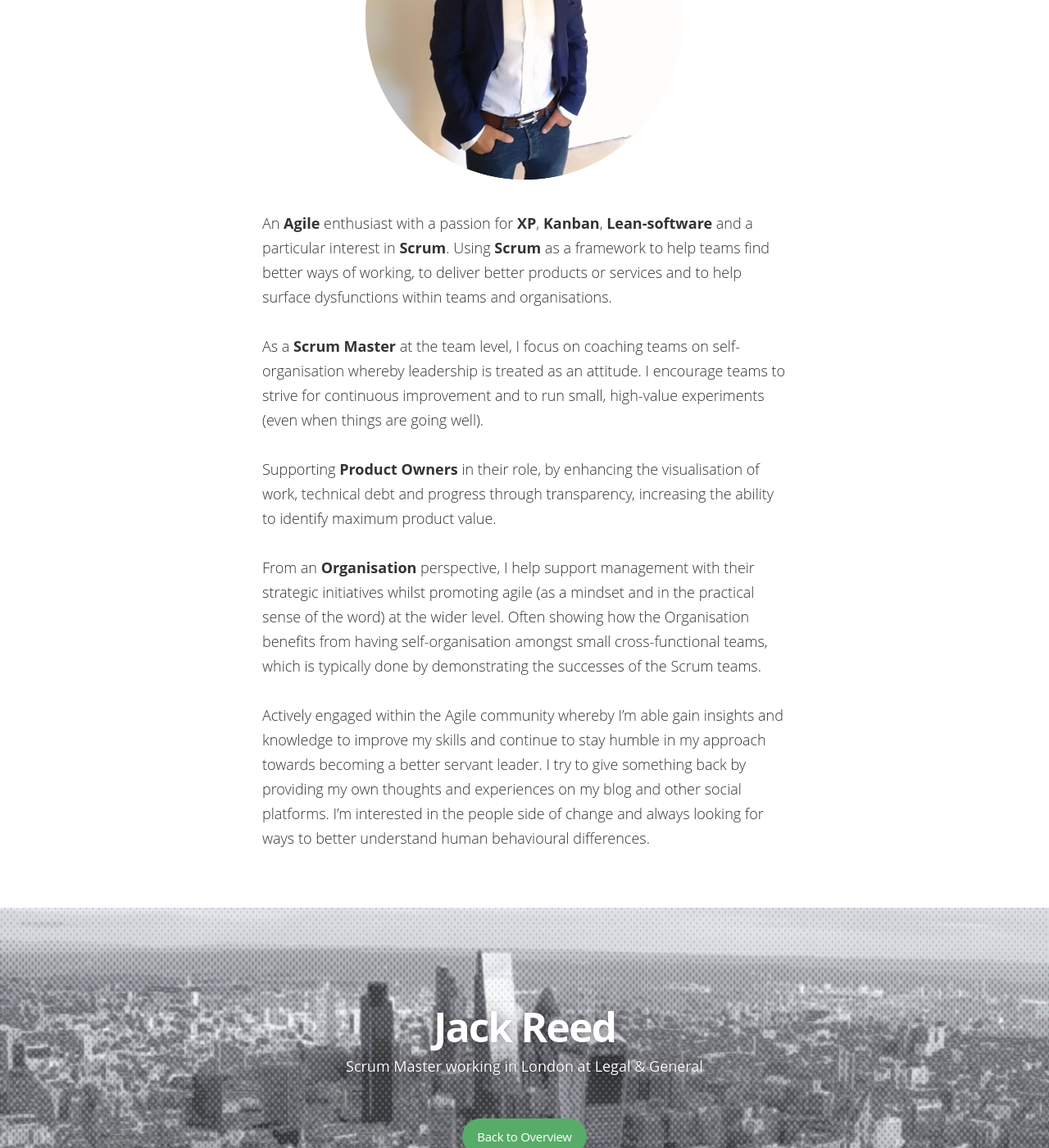
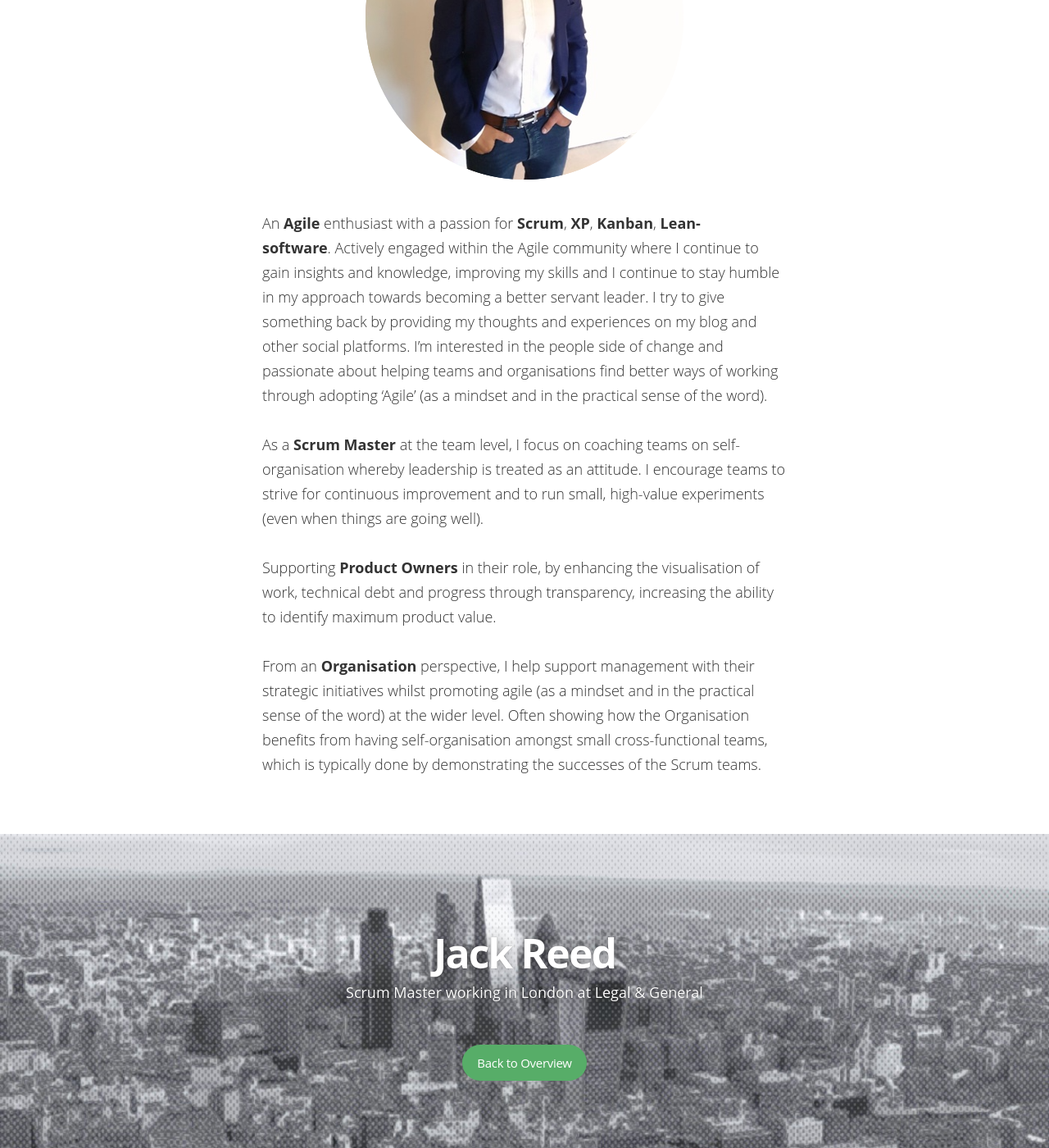
Before and after one commit to IamJackReed/JackReed, a Jekyll site: the page built from about.md, in a window 1280 px wide and 1400 px high, scrolled down 433 px. Shown: the whole window at 82% size. Built offline with Jekyll 4.4.1, drawn with Linux system fonts in a browser that asks for light colours; nearby versions of some CDN libraries; some web fonts are replaced.

Commit message:
Update about.md

```diff
--- a/about.md
+++ b/about.md
@@ -6,16 +6,13 @@ permalink: /about/
 <p style="text-align:center;"><img src="/assets/images/about-me-profile.png"></p>
 
 <span style="color:#00000; font-family: 'open sans'; font-size: 1em; font-size: 18px; font-weight: 200; hyphens: none;">
-An **Agile** enthusiast with a passion for **XP**, **Kanban**, **Lean-software** and a particular interest in **Scrum**. Using **Scrum** as a framework to help teams find better ways of working, to deliver better products or services and to help surface dysfunctions within teams and organisations.
+An **Agile** enthusiast with a passion for **Scrum**, **XP**, **Kanban**, **Lean-software**. Actively engaged within the Agile community where I continue to gain insights and knowledge, improving my skills and I continue to stay humble in my approach towards becoming a better servant leader. I try to give something back by providing my thoughts and experiences on my blog and other social platforms. I'm interested in the people side of change and passionate about helping teams and organisations find better ways of working through adopting 'Agile' (as a mindset and in the practical sense of the word).
 
 <span style="color:#00000; font-family: 'open sans'; font-size: 1em; font-size: 18px; font-weight: 200; hyphens: none;">
-As a **Scrum Master** at the team level, I focus on coaching teams on self-organisation whereby leadership is treated as an attitude. I encourage teams to strive for continuous improvement and to run small, high-value experiments (even when things are going well).
+As a **Scrum Master** at the team level, I focus on coaching teams on self-organisation whereby leadership is treated as an attitude. I encourage teams to strive for continuous improvement and to run small, high-value experiments (even when things are going well).
 
 <span style="color:#00000; font-family: 'open sans'; font-size: 1em; font-size: 18px; font-weight: 200; hyphens: none;">
-Supporting **Product Owners** in their role, by enhancing the visualisation of work, technical debt and progress through transparency, increasing the ability to identify maximum product value.
+Supporting **Product Owners** in their role, by enhancing the visualisation of work, technical debt and progress through transparency, increasing the ability to identify maximum product value.
 
 <span style="color:#00000; font-family: 'open sans'; font-size: 1em; font-size: 18px; font-weight: 200; hyphens: none;">
-From an **Organisation** perspective, I help support management with their strategic initiatives whilst promoting agile (as a mindset and in the practical sense of the word) at the wider level. Often showing how the Organisation benefits from having self-organisation amongst small cross-functional teams, which is typically done by demonstrating the successes of the Scrum teams.
-
-<span style="color:#00000; font-family: 'open sans'; font-size: 1em; font-size: 18px; font-weight: 200; hyphens: none;">
-Actively engaged within the Agile community whereby I'm able gain insights and knowledge to improve my skills and continue to stay humble in my approach towards becoming a better servant leader. I try to give something back by providing my own thoughts and experiences on my blog and other social platforms. I'm interested in the people side of change and always looking for ways to better understand human behavioural differences.
+From an **Organisation** perspective, I help support management with their strategic initiatives whilst promoting agile (as a mindset and in the practical sense of the word) at the wider level. Often showing how the Organisation benefits from having self-organisation amongst small cross-functional teams, which is typically done by demonstrating the successes of the Scrum teams.
```
